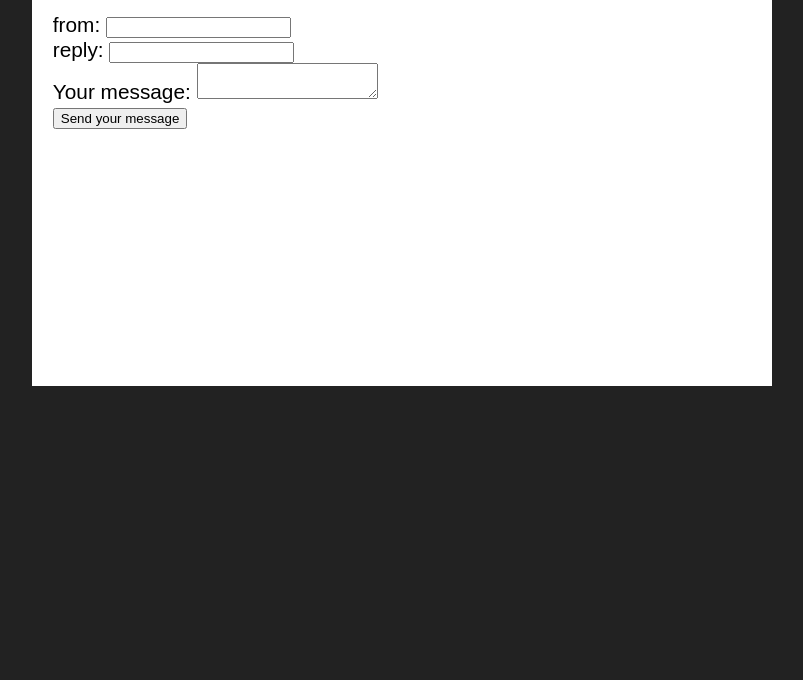
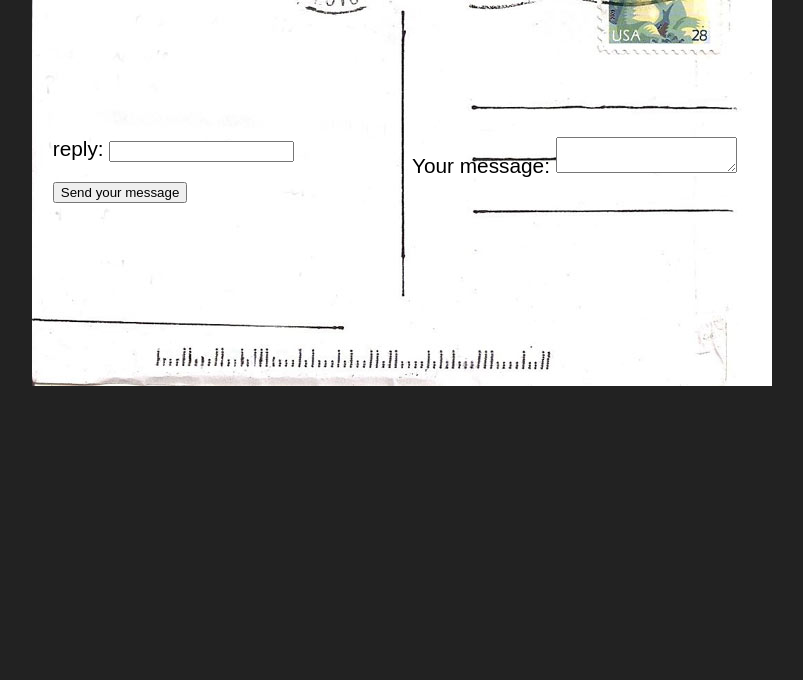
Before and after one commit to elefantflan/forms-postcard, a plain HTML site: page index.html in a window 1280 px wide. Shown: the part 120-800 px from the top of the page, without its empty margins (238-1041 px from the left). Drawn offline with Linux system fonts and the light colour scheme.

Commit message:
grid to form

```diff
--- a/index.html
+++ b/index.html
@@ -40,8 +40,17 @@
             margin: 0 auto;
             padding:1em;
             box-sizing: border-box;
-            background: white url("background.jpg")
+            background: white url("img/background.jpg");
+            /* grid */
+            display: grid;
+            grid-gap: 20px;
+            /* create two columns of equal size */
+            grid-template-columns: repeat(2,1fr);
+
+            grid-template-rows: 10em 1em 1em 1em;
         }
+
+
     </style>
   </head>
 
```
Also changed, not shown: img/background.jpg (added).
